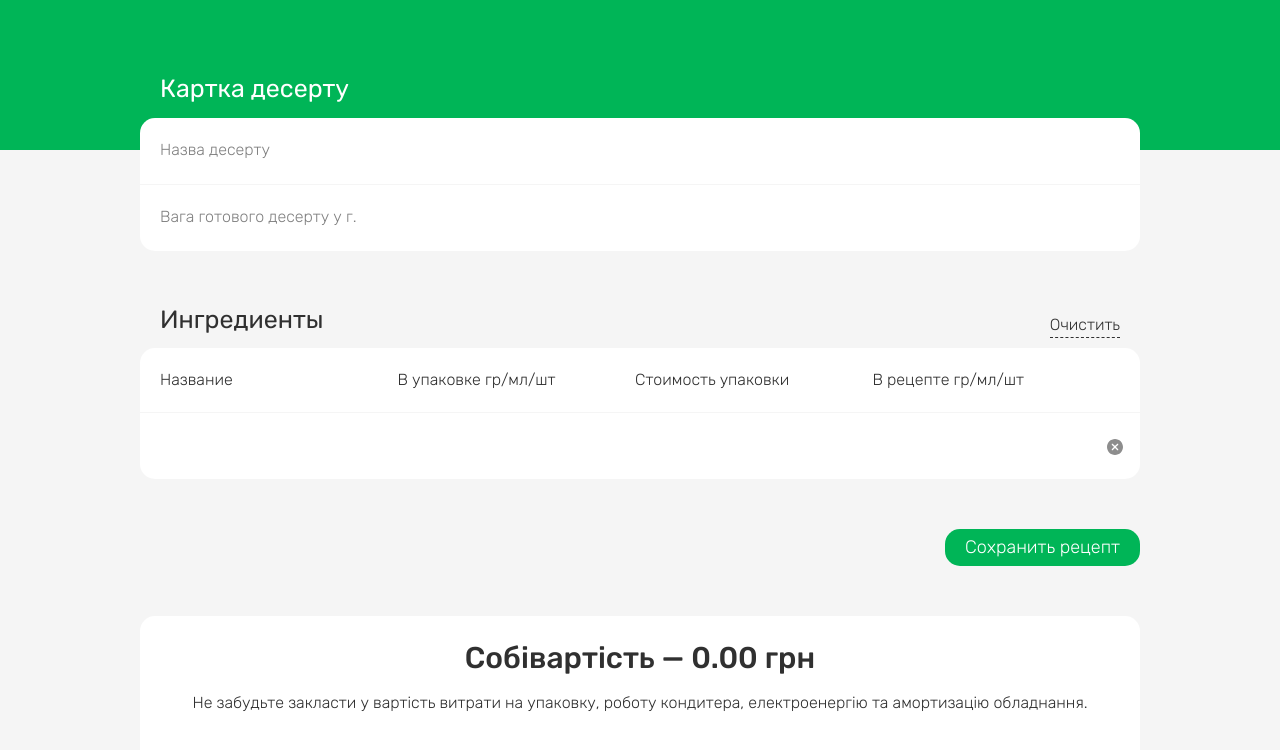
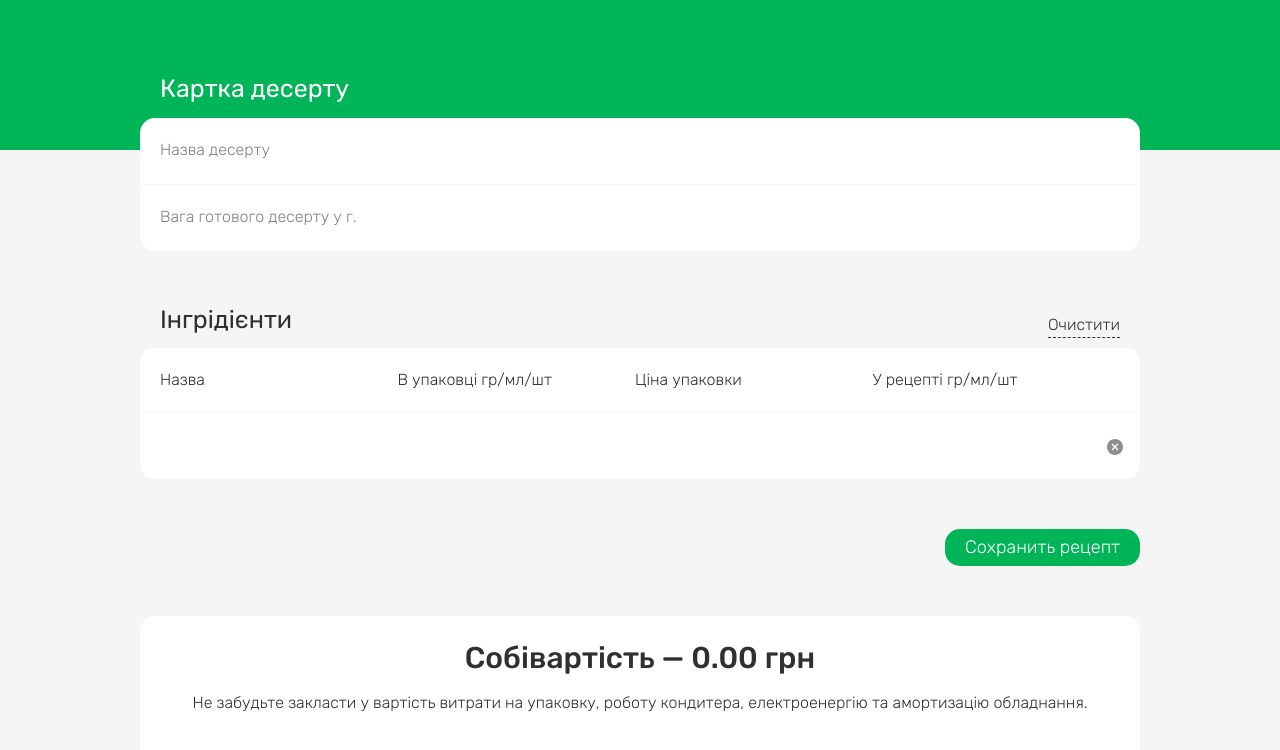
Before and after one commit to ipoliarush/mycake, a Vue app: page / in a window 1280 px wide. Shown: the top 750 px of the page. Built offline with nearby package versions, Linux system fonts and the light colour scheme.

Commit message:
Update IngredientCake.vue
Легка українізація

```diff
--- a/src/components/IngredientCake.vue
+++ b/src/components/IngredientCake.vue
@@ -4,24 +4,24 @@
       <form class="form">
         <div class="form__top">
           <h3 class="form__title">
-            Ингредиенты
+            Інгрідієнти
           </h3>
           <a v-on:click.prevent="CLEAR_INGRIDIENT(), count()" href="" class="form__clear">
-            Очистить
+            Очистити
           </a>
         </div>
         <div class="form__head head">
           <div class="head__item">
-            Название
+            Назва
           </div>
           <div class="head__item">
-            В упаковке гр/мл/шт
+            В упаковці гр/мл/шт
           </div>
           <div class="head__item">
-            Стоимость упаковки
+            Ціна упаковки
           </div>
           <div class="head__item">
-            В рецепте гр/мл/шт
+            У рецепті гр/мл/шт
           </div>
         </div>
         <div class="form__body body">
```
